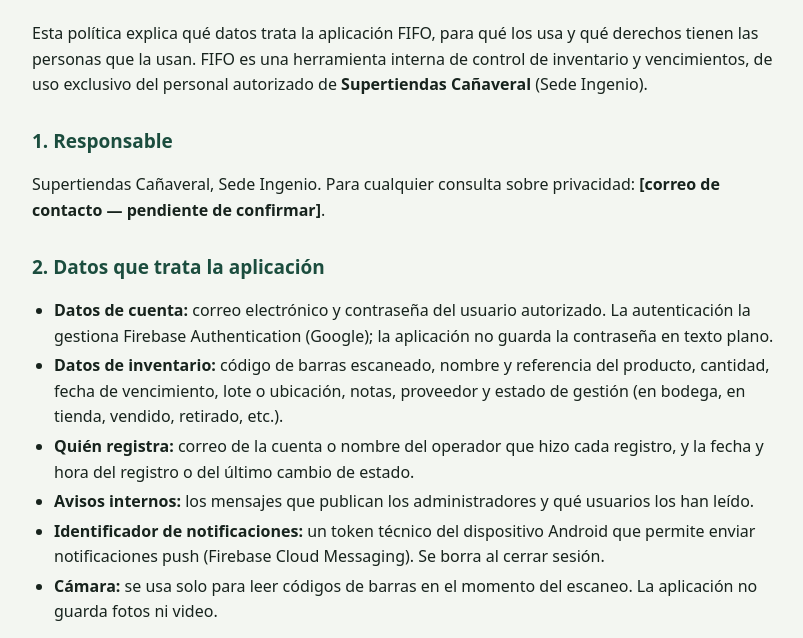
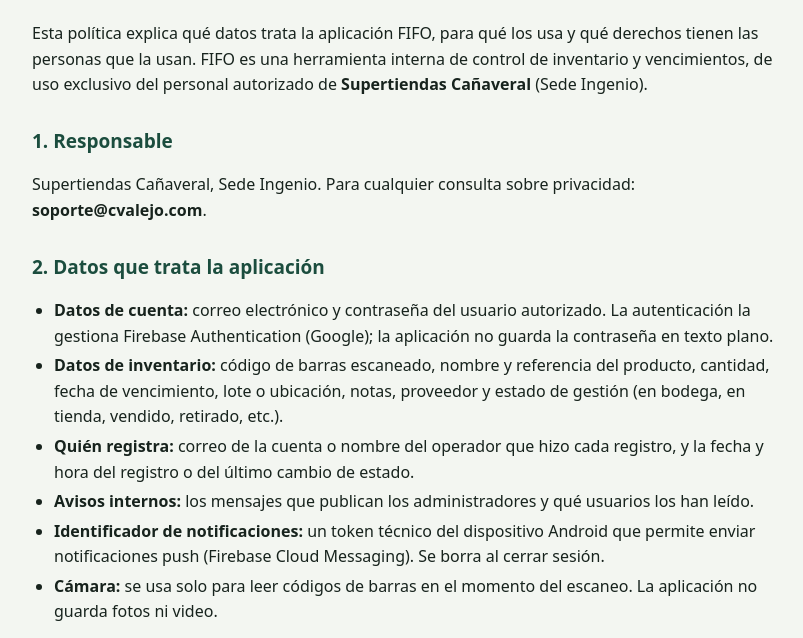
Before and after one commit to alejandrocarvajalvargas-glitch/fifo-politica-privacidad, a plain HTML site: page index.html in a window 1280 px wide. Shown: the part 117-755 px from the top of the page, without its empty margins (228-1031 px from the left). Drawn offline with Linux system fonts and the light colour scheme.

Commit message:
docs: correo de contacto en la politica
Co-Authored-By: Claude Haiku 5.5 <noreply@anthropic.com>

```diff
--- a/index.html
+++ b/index.html
@@ -26,7 +26,7 @@
 
 <h2>1. Responsable</h2>
 <p>Supertiendas Cañaveral, Sede Ingenio. Para cualquier consulta sobre privacidad:
-<strong>[correo de contacto — pendiente de confirmar]</strong>.</p>
+<strong>soporte@cvalejo.com</strong>.</p>
 
 <h2>2. Datos que trata la aplicación</h2>
 <ul>
```
